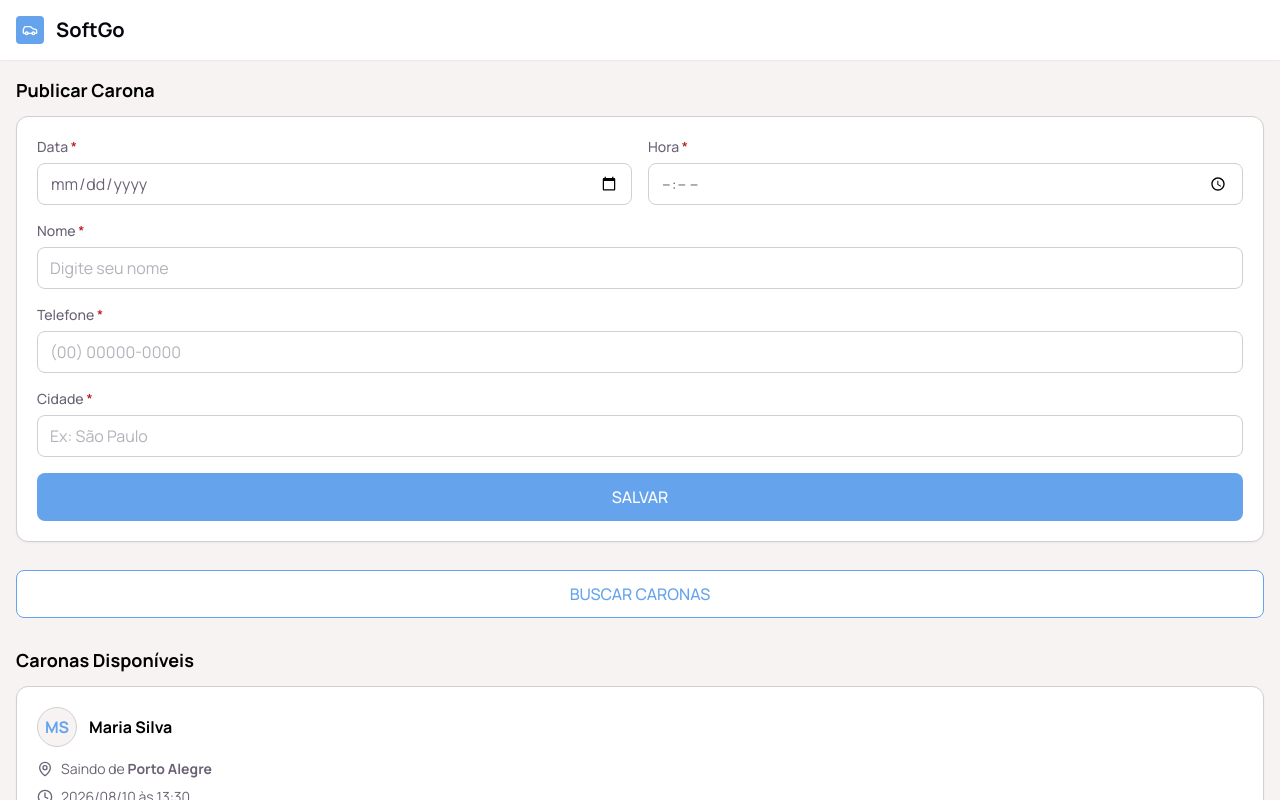
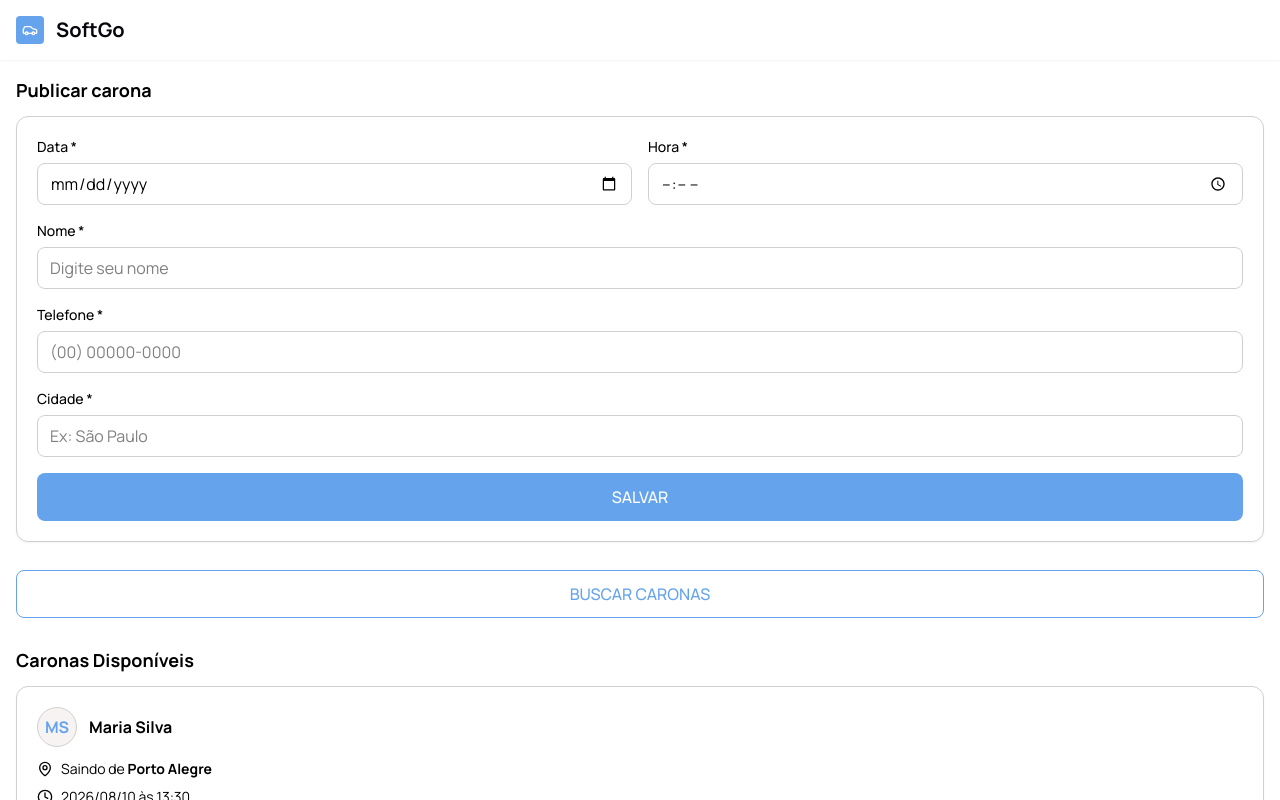
Before and after one commit to gitdebss/SoftGo, a React (Vite) app: page / in a window 1280 px wide. Shown: the top 800 px of the page. Built offline with nearby package versions, Linux system fonts and the light colour scheme.

Commit message:
feat(tailwand e outros): dicas como idioma universal no projeto e variaveis no @theme implementadas

```diff
--- a/src/App.tsx
+++ b/src/App.tsx
@@ -1,31 +1,31 @@
 import { useState } from "react";
 import { Header } from "./components/Header";
-import { FormCarona } from "./components/FormCarona";
+import { FormRide } from "./components/FormRide";
 import { Card } from "./components/Card";
-import type { ICarona } from "./models/ICarona";
-import { mockCaronas } from "./models/CaronasMock";
+import type { IRide } from "./models/IRide";
+import { mockRides } from "./models/RidesMock";
 
 function App() {
-  const [caronas, setCaronas] = useState<ICarona[]>(mockCaronas);
+  const [rides, setrides] = useState<IRide[]>(mockRides);
 
   return (
     <>
       <Header />
 
       <main className="p-4">
-        <h2 className="mb-3 text-lg font-bold text-black">Publicar Carona</h2>
-        <FormCarona
-          onSubmit={(carona) => {
-            setCaronas([...caronas, { ...carona, id: caronas.length + 1 }]);
+        <h2 className="mb-3 text-lg font-bold text-black">Publicar carona</h2>
+        <FormRide
+          onSubmit={(ride) => {
+            setrides([...rides, { ...ride, id: rides.length + 1 }]);
           }}
         />
 
-        <button className="rounded-lg text-base px-3 w-fullrounded-lg py-2 h-12 uppercase font-medium w-full bg-(--container-bg) text-(--accent-bg) border border-(--accent-bg) my-7">Buscar Caronas</button>
+        <button className="rounded-lg text-base px-3 w-fullrounded-lg py-2 h-12 uppercase font-medium w-full bg-container-bg text-accent-bg border border-accent-bg my-7">Buscar Caronas</button>
 
         <h2 className="mb-3 text-lg font-bold text-black">Caronas Disponíveis</h2>
         <ul className="flex flex-col gap-4 p-0 list-none">
-          {caronas.map((carona) => (
-            <Card {...carona} key={carona.id} />
+          {rides.map((ride) => (
+            <Card {...ride} key={ride.id} />
           ))}
         </ul>
       </main>
--- a/src/components/Card.tsx
+++ b/src/components/Card.tsx
@@ -1,12 +1,12 @@
 import { Clock, MapPin, MessageCircleMore } from "lucide-react";
-import type { ICarona } from "../models/ICarona";
+import type { IRide } from "../models/IRide";
 import { getInitials } from "../utils/FGetInitials";
 
-export const Card = ({ id, date, hour, city, name, phone }: ICarona) => {
+export const Card = ({ id, date, hour, city, name, phone }: IRide) => {
   return (
-    <li className="flex flex-col shadow-[0px_1px_2px_0px_#0000000D] border border-(--border) rounded-xl p-5 bg-(--container-bg)  gap-3" key={id}>
+    <li className="flex flex-col shadow-default border border-border rounded-xl p-5 bg-container-bg  gap-3" key={id}>
       <div className="flex items-center flex-row gap-3">
-        <span className="rounded-full w-10 h-10 flex items-center justify-center bg-(--bg) text-(--accent-bg) border border-(--border) font-bold text-base">
+        <span className="rounded-full w-10 h-10 flex items-center justify-center bg-bg text-accent-bg border border-border font-bold text-base">
           {getInitials(name)}
         </span>
         <p className="font-bold text-black text-base">{name}</p>
@@ -33,10 +33,10 @@ export const Card = ({ id, date, hour, city, name, phone }: ICarona) => {
 
         <a
           href={`tel:${phone}`}
-          className="flex flex-row items-center justify-center gap-2 mt-2 text-sm font-medium text-(--contact-icon) hover:opacity-80 transition-opacity bg-(--bg) h-10 rounded-lg"
+          className="flex flex-row items-center justify-center gap-2 mt-2 text-sm font-medium text-contact-icon hover:opacity-80 transition-opacity bg-bg h-10 rounded-lg"
         >
           <MessageCircleMore
-            className="color-(--contact-icon) h-5 w-5"
+            className="color-contact-icon h-5 w-5"
           />
           <p className="text-black">Entrar em contato</p>
         </a>
--- a/src/components/FormCarona.tsx
+++ b/src/components/FormRide.tsx
@@ -1,34 +1,34 @@
-import type { IFormCarona } from "../models/IFormCarona";
+import type { IFormRide } from "../models/IFormRide";
 
 interface IFormProps {
-  onSubmit(carona: IFormCarona): void;
+  onSubmit(ride: IFormRide): void;
 }
 
-export const FormCarona = ({ onSubmit }: IFormProps) => {
+export const FormRide = ({ onSubmit }: IFormProps) => {
   return (
     <form
       onSubmit={(event) => {
         event.preventDefault();
         const formData = new FormData(event.currentTarget);
-        const carona: IFormCarona = {
+        const ride: IFormRide = {
           date: String(formData.get("date") || ""),
           hour: String(formData.get("hour") || ""),
           name: String(formData.get("name") || ""),
           phone: String(formData.get("phone") || ""),
           city: String(formData.get("city") || ""),
         };
-        onSubmit(carona);
+        onSubmit(ride);
       }}
-      className="flex flex-col gap-4 flex-auto text-left shadow-[0px_1px_2px_0px_#0000000D] border border-(--border) rounded-xl p-5 bg-(--container-bg)"
+      className="flex flex-col gap-4 flex-auto text-left shadow-default border border-border rounded-xl p-5 bg-container-bg"
     >
       <div className="grid grid-cols-2 gap-4">
         <div className="flex flex-auto flex-col gap-1.5">
           <label className="text-sm font-medium block" htmlFor="date">Data</label>
-          <input type="date" id="date" name="date" className="rounded-lg border border-(--border) py-2 px-3 font-normal text-base" required />
+          <input type="date" id="date" name="date" className="rounded-lg border border-border py-2 px-3 font-normal text-base" required />
         </div>
         <div className="flex flex-auto flex-col gap-1.5">
           <label className="text-sm font-medium block" htmlFor="hour">Hora</label>
-          <input type="time" id="hour" name="hour" className="rounded-lg border border-(--border) py-2 px-3 font-normal text-base" required />
+          <input type="time" id="hour" name="hour" className="rounded-lg border border-border py-2 px-3 font-normal text-base" required />
         </div>
       </div>
 
@@ -39,7 +39,7 @@ export const FormCarona = ({ onSubmit }: IFormProps) => {
           id="name"
           name="name"
           placeholder="Digite seu nome"
-          className="rounded-lg border border-(--border) py-2 px-3 font-normal text-base" required
+          className="rounded-lg border border-border py-2 px-3 font-normal text-base" required
         />
       </div>
       <div className="flex flex-auto flex-col gap-1.5">
@@ -49,15 +49,15 @@ export const FormCarona = ({ onSubmit }: IFormProps) => {
           id="phone"
           name="phone"
           placeholder="(00) 00000-0000"
-          className="rounded-lg border border-(--border) py-2 px-3 font-normal text-base" required
+          className="rounded-lg border border-border py-2 px-3 font-normal text-base" required
         />
       </div>
       <div className="flex flex-auto flex-col gap-1.5">
         <label className="text-sm font-medium block" htmlFor="city">Cidade</label>
-        <input type="text" id="city" name="city" placeholder="Ex: São Paulo" className="rounded-lg border border-(--border) py-2 px-3 font-normal text-base" required />
+        <input type="text" id="city" name="city" placeholder="Ex: São Paulo" className="rounded-lg border border-border py-2 px-3 font-normal text-base" required />
       </div>
 
-      <button type="submit" className="border-0 rounded-lg text-base py-2 px-3 h-12 uppercase font-medium w-full bg-(--accent-bg) text-(--container-bg) hover:opacity-80 transition-opacity">
+      <button type="submit" className="border-0 rounded-lg text-base py-2 px-3 h-12 uppercase font-medium w-full bg-accent-bg text-container-bg hover:opacity-80 transition-opacity">
         Salvar
       </button>
     </form>
--- a/src/components/Header.tsx
+++ b/src/components/Header.tsx
@@ -2,12 +2,12 @@ import { Car } from "lucide-react";
 
 export const Header = () => {
   return (
-    <header className="sticky top-0 z-1 flex items-center w-full p-4 gap-3 bg-(--container-bg) shadow-[0px_1px_2px_0px_#0000000D] h-15">
-        <span className="flex items-center justify-center w-7 h-7 rounded bg-(--accent-bg)">
-            <Car className="w-4 h-4 text-(--container-bg)" />
+    <header className="sticky top-0 z-1 flex items-center w-full p-4 gap-3 bg-container-bg shadow-default h-15">
+        <span className="flex items-center justify-center w-7 h-7 rounded bg-accent-bg">
+            <Car className="w-4 h-4 text-container-bg" />
         </span>
 
-        <h1 className="text-xl font-bold text-(--text-h)">
+        <h1 className="text-xl font-bold text-text-h">
             SoftGo
         </h1>
     </header>
--- a/src/index.css
+++ b/src/index.css
@@ -2,20 +2,23 @@
 @import "tailwindcss";
 
 :root {
-  --text: #6b6375;
-  --text-h: #08060d;
-  --bg: #F6F3F2;
-  --container-bg:#fff;
-  --border: #D0D0D0;
-  --accent-bg: #65A4EC;
-  --danger: #BA1A1A;
-  --contact-icon: #25D366;
-  --shadow: 0px 1px 2px 0px #0000000D;
   --manrope: 'Manrope', system-ui, 'Segoe UI', Roboto, sans-serif;
 
   font-family: var(--manrope);
   color: var(--text);
   background: var(--bg);
+}
+
+@theme{
+  --color-text: #6b6375;
+  --color-text-h: #08060d;
+  --color-bg: #F6F3F2;
+  --color-container-bg:#fff;
+  --color-border: #D0D0D0;
+  --color-accent-bg: #65A4EC;
+  --color-danger: #BA1A1A;
+  --color-contact-icon: #25D366;
+  --shadow-default: 0px 1px 2px 0px #0000000D;
 }
 
 body {
--- a/src/models/IFormCarona.tsx
+++ b/src/models/IFormRide.tsx
@@ -1,4 +1,4 @@
-export interface IFormCarona {
+export interface IFormRide {
     name: string
     phone: string
     city: string
--- a/src/models/ICarona.tsx
+++ b/src/models/IRide.tsx
@@ -1,4 +1,4 @@
-export interface ICarona {
+export interface IRide {
     id: number;
     date: string;
     hour: string;
--- a/src/models/CaronasMock.tsx
+++ b/src/models/RidesMock.tsx
@@ -1,4 +1,4 @@
-export const mockCaronas = [
+export const mockRides = [
     {
         id: 1,
         date: "2026-08-10",
```
